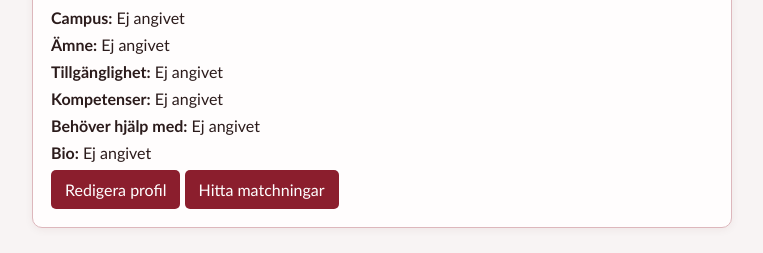
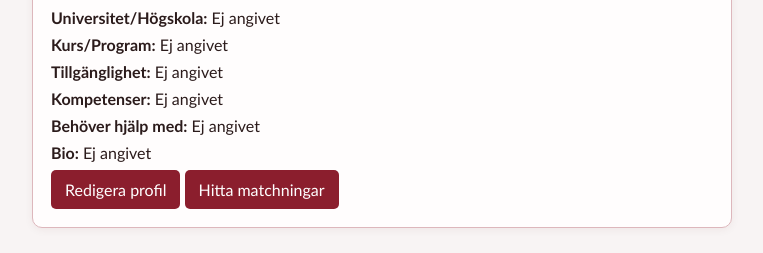
Before and after one commit to Najehnator/StudyBudy, a Flask app: page /dashboard in a window 1280 px wide. Shown: the part 538-791 px from the top of the page, without its empty margins (258-1021 px from the left). Run offline with Flask 3, Linux system fonts and the light colour scheme; the visitor is signed in with stand-in values (Sample User, id 1); data that the repository does not hold is empty; some libraries are stand-ins or nearby versions.

Commit message:
Ändringar av labels
Ändrade "campus" till "universitet/högskola"
och från "ämne" till "kurs/program"
Tog även bort "studietyp" då vi kom överens om att vi ej skulle ha det längre

```diff
--- a/templates/dashboard.html
+++ b/templates/dashboard.html
@@ -72,8 +72,8 @@
                 {% endif %}
 
                 <p><strong>E-post:</strong> {{ profile[1] }}</p>
-                <p><strong>Campus:</strong> {{ profile[3] or 'Ej angivet' }}</p>
-                <p><strong>Ämne:</strong> {{ profile[4] or 'Ej angivet' }}</p>
+                <p><strong>Universitet/Högskola:</strong> {{ profile[3] or 'Ej angivet' }}</p>
+                <p><strong>Kurs/Program:</strong> {{ profile[4] or 'Ej angivet' }}</p>
                 <p><strong>Tillgänglighet:</strong> {{ profile[6] or 'Ej angivet' }}</p>
                 <p><strong>Kompetenser:</strong> {{ profile[7] or 'Ej angivet' }}</p>
                 <p><strong>Behöver hjälp med:</strong> {{ profile[8] or 'Ej angivet' }}</p>
--- a/templates/my_matches.html
+++ b/templates/my_matches.html
@@ -74,9 +74,8 @@
                         <h3>{{ match[2] }}</h3>
 
                         <p><strong>E-post:</strong> {{ match[3] }}</p>
-                        <p><strong>Campus:</strong> {{ match[4] or 'Ej angivet' }}</p>
-                        <p><strong>Ämne:</strong> {{ match[5] or 'Ej angivet' }}</p>
-                        <p><strong>Studietyp:</strong> {{ match[6] or 'Ej angivet' }}</p>
+                        <p><strong>Universitet/Högskola:</strong> {{ match[4] or 'Ej angivet' }}</p>
+                        <p><strong>Kurs/Program:</strong> {{ match[5] or 'Ej angivet' }}</p>
                         <p><strong>Tillgänglighet:</strong> {{ match[7] or 'Ej angivet' }}</p>
                         <p><strong>Kompetenser:</strong> {{ match[8] or 'Ej angivet' }}</p>
                         <p><strong>Behöver hjälp med:</strong> {{ match[9] or 'Ej angivet' }}</p>
--- a/templates/other_user_profile.html
+++ b/templates/other_user_profile.html
@@ -76,8 +76,8 @@
                 <h2>{{ profile[2] }}</h2>
 
                 <p><strong>E-post:</strong> {{ profile[1] }}</p>
-                <p><strong>Campus:</strong> {{ profile[3] or 'Ej angivet' }}</p>
-                <p><strong>Ämne:</strong> {{ profile[4] or 'Ej angivet' }}</p>
+                <p><strong>Universitet/Högskola:</strong> {{ profile[3] or 'Ej angivet' }}</p>
+                <p><strong>Kurs/Program:</strong> {{ profile[4] or 'Ej angivet' }}</p>
                 <p><strong>Tillgänglighet:</strong> {{ profile[6] or 'Ej angivet' }}</p>
                 <p><strong>Kompetenser:</strong> {{ profile[7] or 'Ej angivet' }}</p>
                 <p><strong>Behöver hjälp med:</strong> {{ profile[8] or 'Ej angivet' }}</p>
```
